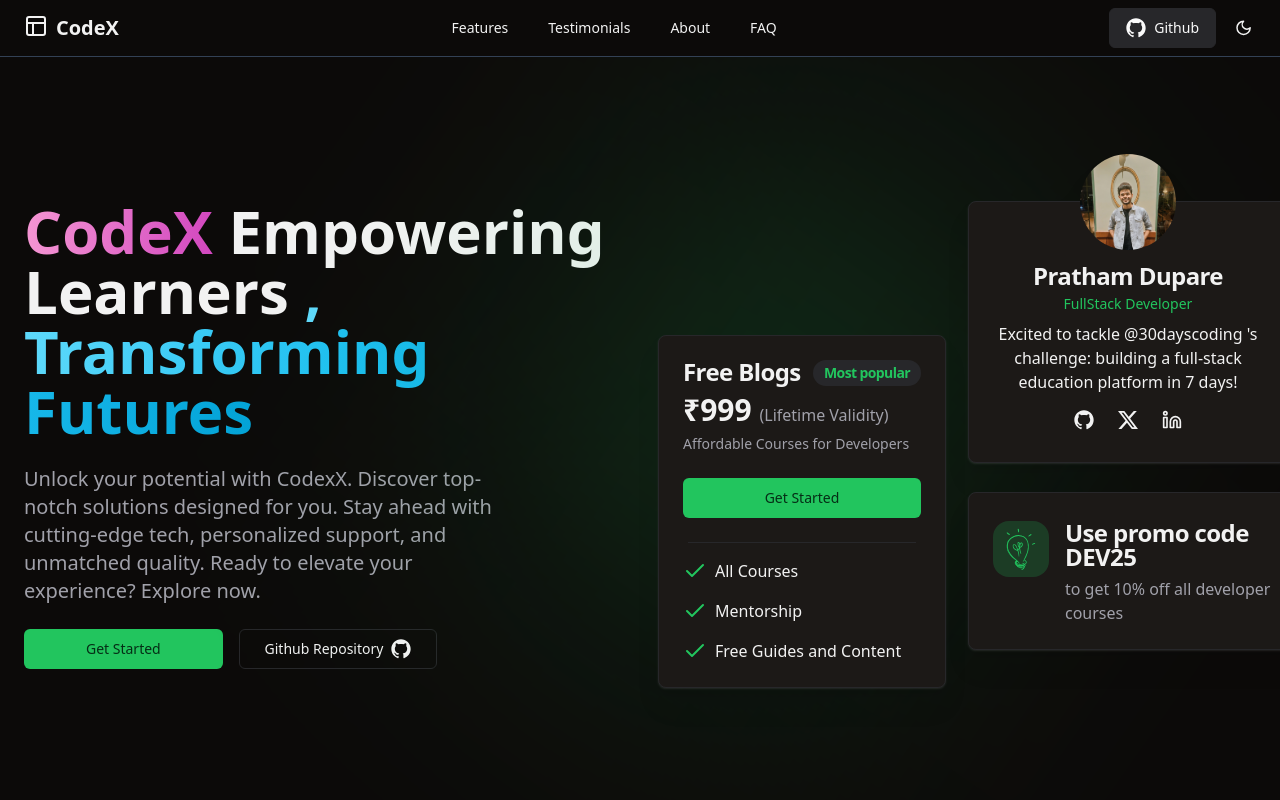
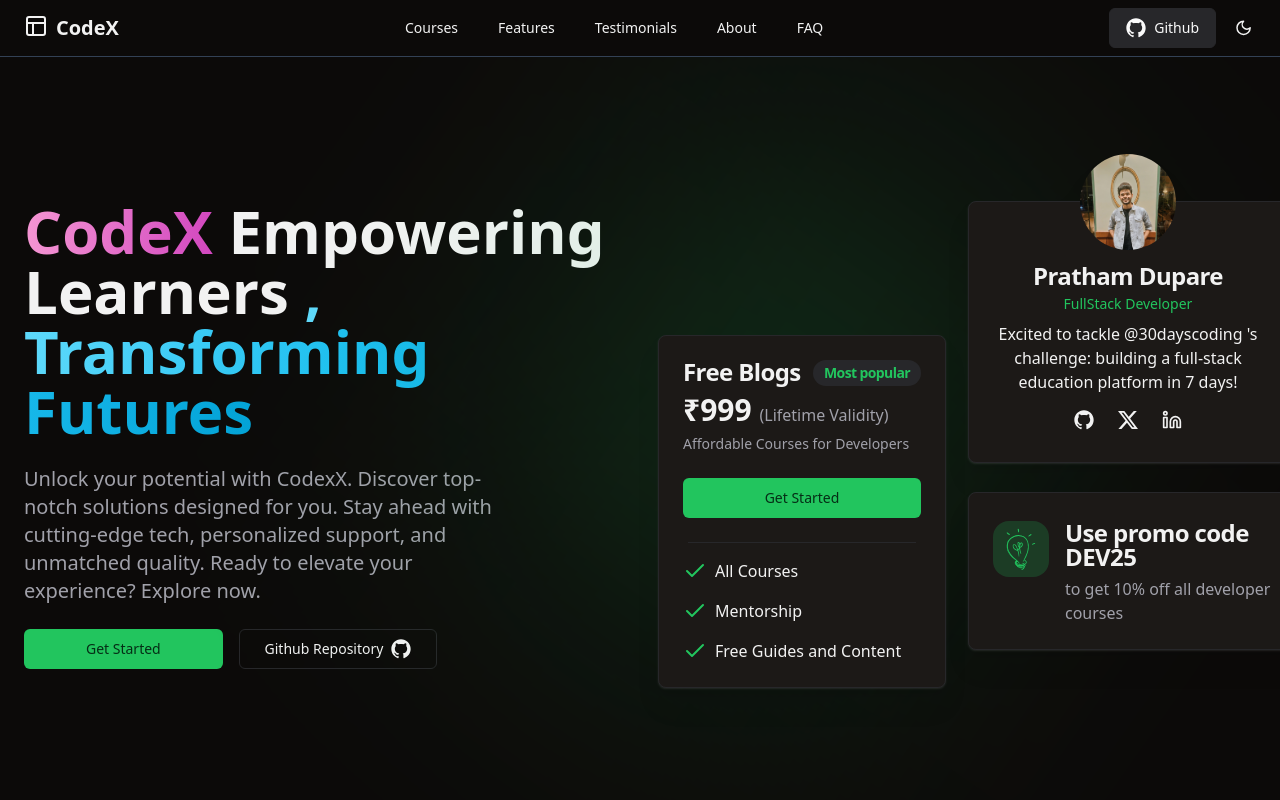
Before and after one commit to prathamdupare/CodeX-landing, a React (Vite) app: page / in a window 1280 px wide. Shown: the top 800 px of the page. Built offline with nearby package versions, Linux system fonts and the light colour scheme.

Commit message:
added navbar link to subdomain

```diff
--- a/src/components/Navbar.tsx
+++ b/src/components/Navbar.tsx
@@ -24,6 +24,10 @@
 }
 
 const routeList: RouteProps[] = [
+  {
+    href: "https://courses.codex.fosspage.com/",
+    label: "Courses",
+  },
   {
     href: "#features",
     label: "Features",
@@ -87,7 +91,7 @@
                     </a>
                   ))}
                   <a
-                    href="https://github.com/leoMirandaa/shadcn-landing-page.git"
+                    href="https://github.com/prathamdupare"
                     target="_blank"
                     className={`w-[110px] border ${buttonVariants({
                       variant: "secondary",
```
